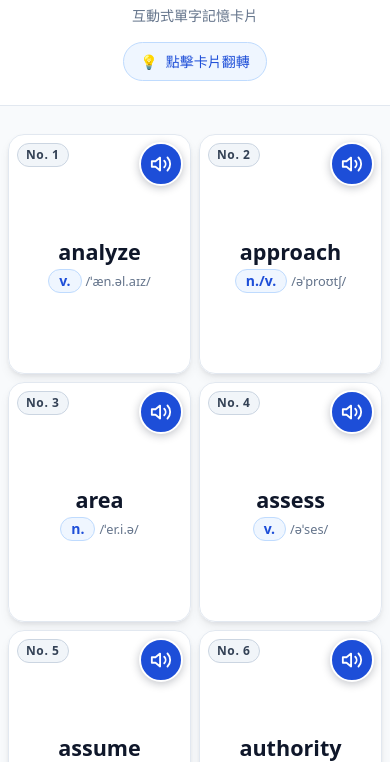
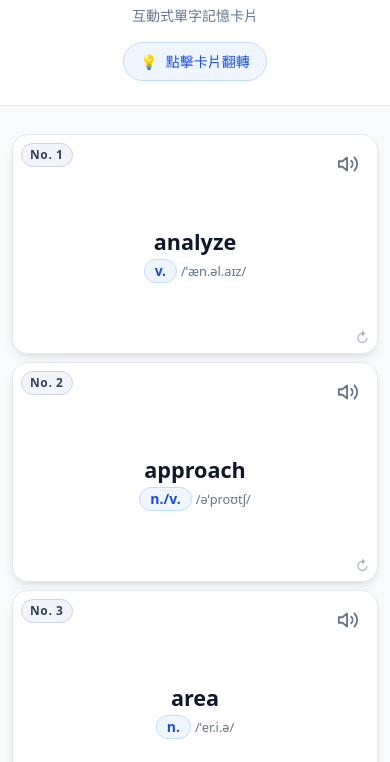
Before and after one commit to BB5566/word_cards, a plain HTML site: page index.html in a window 390 px wide. Shown: the part 59-821 px from the top of the page. Drawn offline with nearby package versions, Linux system fonts and the light colour scheme.

Commit message:
修正 #61：視覺／UX 改善建議（AI 看截圖） (#62)
由 OpenCode（deepseek-v4.1-flash-free）依 issue 自動修改。

Co-authored-by: OpenCode（杰哥派工） <BB5566@users.noreply.github.com>

```diff
--- a/index.html
+++ b/index.html
@@ -149,7 +149,7 @@
         margin-right: -8px;
       }
 
-      /* 響應式卡片排列：手機 (390px) 2 欄、平板 2-3 欄、桌面 (1280px) 4-5 欄 */
+      /* 響應式卡片排列：手機 (<640px) 單欄、平板 2-3 欄、桌面 (1280px) 4-5 欄 */
       .col-custom {
         flex: 0 0 100%;
         max-width: 100%;
@@ -157,7 +157,7 @@
         box-sizing: border-box;
       }
 
-      @media (min-width: 576px) {
+      @media (min-width: 640px) {
         .col-custom {
           flex: 0 0 50%;
           max-width: 50%;
@@ -195,7 +195,7 @@
         transition: transform var(--transition-base);
       }
 
-      @media (min-width: 576px) {
+      @media (min-width: 640px) {
         .box {
           height: 280px; /* 桌面端舒適卡片高度 */
         }
@@ -339,7 +339,7 @@
         border-color: rgba(255, 255, 255, 0.28);
       }
 
-      /* 發音按鈕：實心圓形背景與外框，明確區隔翻轉卡片與播放發音 */
+      /* 發音按鈕：無背景線條圖示，降低視覺重量並保留 44px 觸控範圍 */
       .speaker-btn {
         position: absolute;
         top: var(--space-2);
@@ -349,10 +349,10 @@
         display: flex;
         align-items: center;
         justify-content: center;
-        background-color: var(--color-primary);
-        border: 2px solid var(--color-surface);
-        box-shadow: 0 2px 8px rgba(15, 23, 42, 0.25);
-        color: var(--color-text-inverse);
+        background-color: transparent;
+        border: none;
+        box-shadow: none;
+        color: var(--color-text-muted);
         border-radius: var(--radius-full);
         cursor: pointer;
         z-index: 10;
@@ -365,19 +365,46 @@
       }
 
       .speaker-btn:hover {
-        color: var(--color-text-inverse);
-        background-color: var(--color-primary-hover);
+        color: var(--color-primary);
+        background-color: rgba(29, 78, 216, 0.08);
       }
 
       .speaker-btn:focus-visible {
-        color: var(--color-text-inverse);
-        background-color: var(--color-primary-hover);
+        color: var(--color-primary);
+        background-color: rgba(29, 78, 216, 0.08);
         outline: 2px solid var(--color-primary);
         outline-offset: 2px;
       }
 
       .speaker-btn:active {
         transform: scale(0.95);
+      }
+
+      /* 翻至背面（深色背景）時改用淺色圖示以維持對比 */
+      .card-inner.flipped ~ .speaker-btn {
+        color: rgba(255, 255, 255, 0.85);
+      }
+
+      .card-inner.flipped ~ .speaker-btn:hover,
+      .card-inner.flipped ~ .speaker-btn:focus-visible {
+        color: var(--color-text-inverse);
+        background-color: rgba(255, 255, 255, 0.16);
+      }
+
+      /* 卡片右下角的翻轉提示圖示 */
+      .flip-hint {
+        position: absolute;
+        right: var(--space-2);
+        bottom: var(--space-2);
+        font-size: var(--font-size-sm);
+        line-height: 1;
+        color: var(--color-text-muted);
+        opacity: 0.6;
+        pointer-events: none;
+      }
+
+      .flip-hint-back {
+        color: rgba(255, 255, 255, 0.7);
       }
 
       /* 卡片主體內容區 */
@@ -489,20 +516,20 @@
         color: #ffffff;
       }
 
-      /* 手機版改為 2 欄，並針對較窄卡片調整字級與內距 */
-      @media (max-width: 575.98px) {
+      /* 手機版改為單欄，擴大橫向閱讀空間與點擊區域 */
+      @media (max-width: 639.98px) {
         main.container {
           padding-top: var(--space-3);
           padding-bottom: var(--space-3);
         }
         .col-custom {
-          flex: 0 0 50%;
-          max-width: 50%;
-          padding: var(--space-1);
+          flex: 0 0 100%;
+          max-width: 100%;
+          padding: var(--space-1) var(--space-2);
         }
         .box {
-          height: 240px; /* 維持直式字卡比例，並容納背面例句 */
-          min-height: 240px;
+          height: 220px; /* 單欄版面可容納背面例句，同時減少多餘留白 */
+          min-height: 220px;
         }
         .front,
         .back {
@@ -626,6 +653,7 @@
                                         <p class="ipa mb-0" lang="en">${esc(value.ipa) || "N/A"}</p>
                                     </div>
                                 </div>
+                                <span class="flip-hint" aria-hidden="true">↻</span>
                             </div>
                             <div class="back" data-bg-url="${bgUrl}">
                                 <div class="card-top-bar">
@@ -644,6 +672,7 @@
                                         </p>
                                     </div>
                                 </div>
+                                <span class="flip-hint flip-hint-back" aria-hidden="true">↻</span>
                             </div>
                         </div>
                         <button type="button" class="speaker-btn" aria-label="發音：${esc(value.word)}" title="點擊聽發音（不會翻轉卡片）">
```
